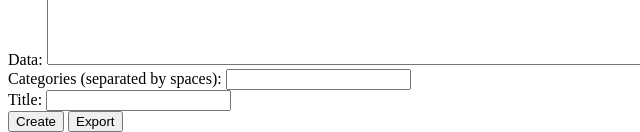
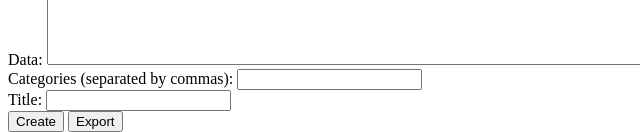
Before and after one commit to bnjbvr/simplegraph, a plain HTML site: page index.html in a window 1280 px wide. Shown: the part 878-1010 px from the top of the page, 0-640 px from the left. Drawn offline with nearby package versions, Linux system fonts and the light colour scheme.

Commit message:
Fix description for the categories format

```diff
--- a/index.html
+++ b/index.html
@@ -16,7 +16,7 @@
                 <textarea id="data" cols=80 rows=10></textarea>
             </div>
             <div>
-                <label>Categories (separated by spaces):</label>
+                <label>Categories (separated by commas):</label>
                 <input type="text" id="categories" />
             </div>
             <div>
```
